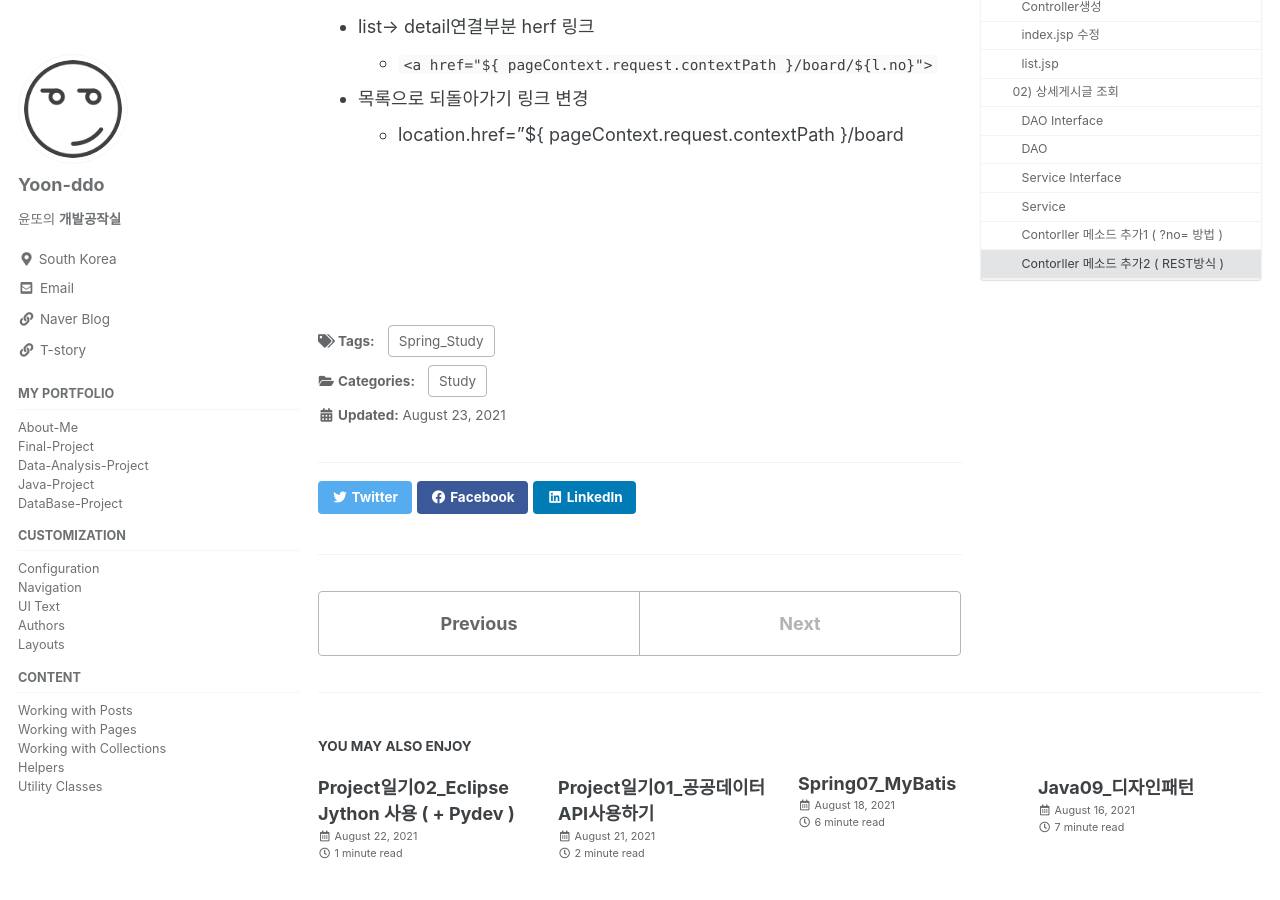
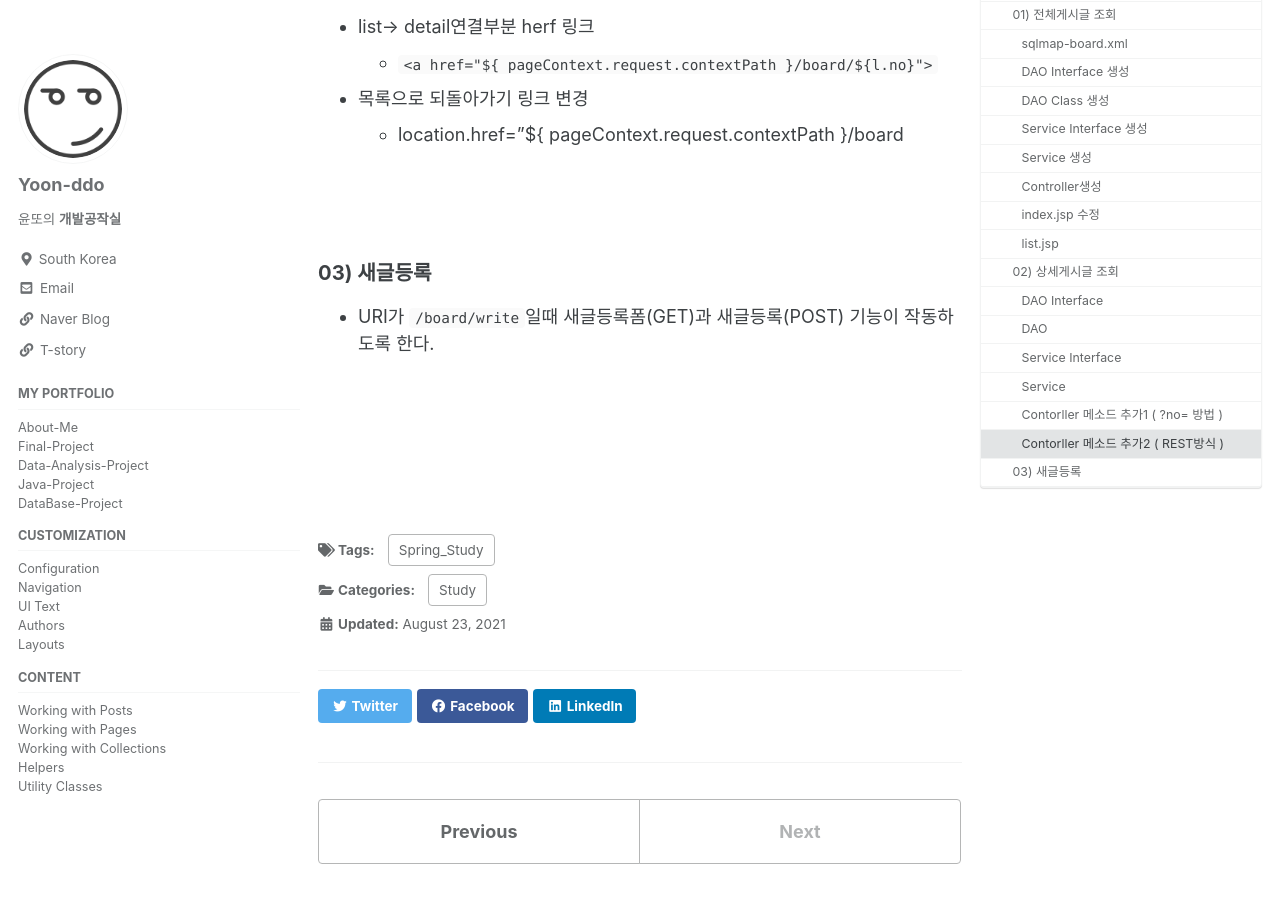
Before and after one commit to Yoon-ddo/Yoon-ddo.github.io, a Jekyll site: the page built from _posts/2021-08-23-Spring07_스프링으로 게시판 구현하기.md, in a window 1280 px wide and 900 px high, scrolled down 17878 px. Built offline with Jekyll 4.4.1, drawn with Linux system fonts in a browser that asks for light colours; cached includes are drawn as plain includes.

Commit message:
Update 2021-08-23-Spring07_스프링으로 게시판 구현하기.md

```diff
--- a/_posts/2021-08-23-Spring07_스프링으로 게시판 구현하기.md
+++ b/_posts/2021-08-23-Spring07_스프링으로 게시판 구현하기.md
@@ -713,4 +713,11 @@ public ModelAndView selectByNo2(@PathVariable("no") int no) { // Path에서 날
 * 목록으로 되돌아가기 링크 변경
   - location.href="${ pageContext.request.contextPath }/board
 
+<br><br>
+
+### 03) 새글등록
+* URI가 `/board/write`일때 새글등록폼(GET)과 새글등록(POST) 기능이 작동하도록 한다.
+
+
+
 <br><br><br><br>
```
